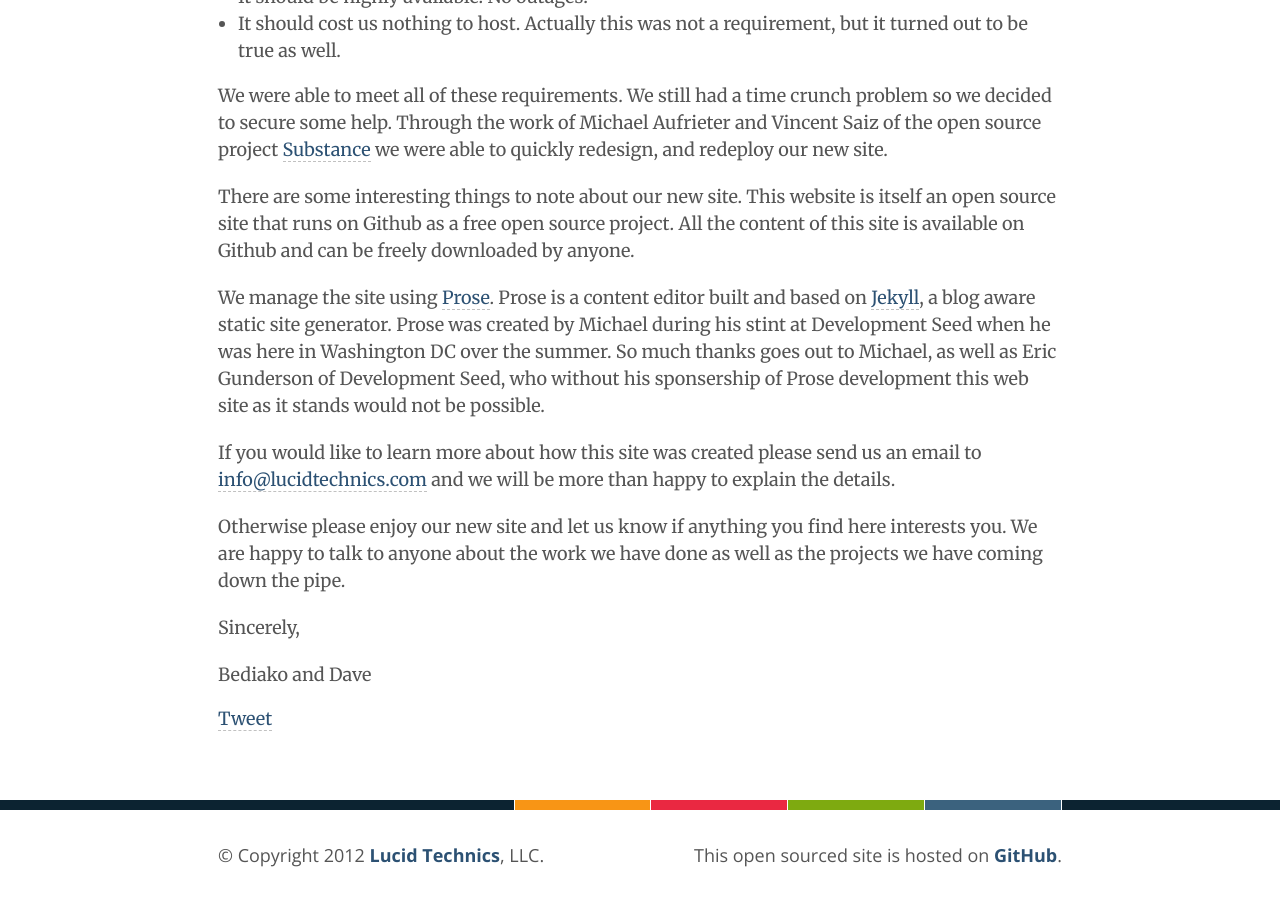
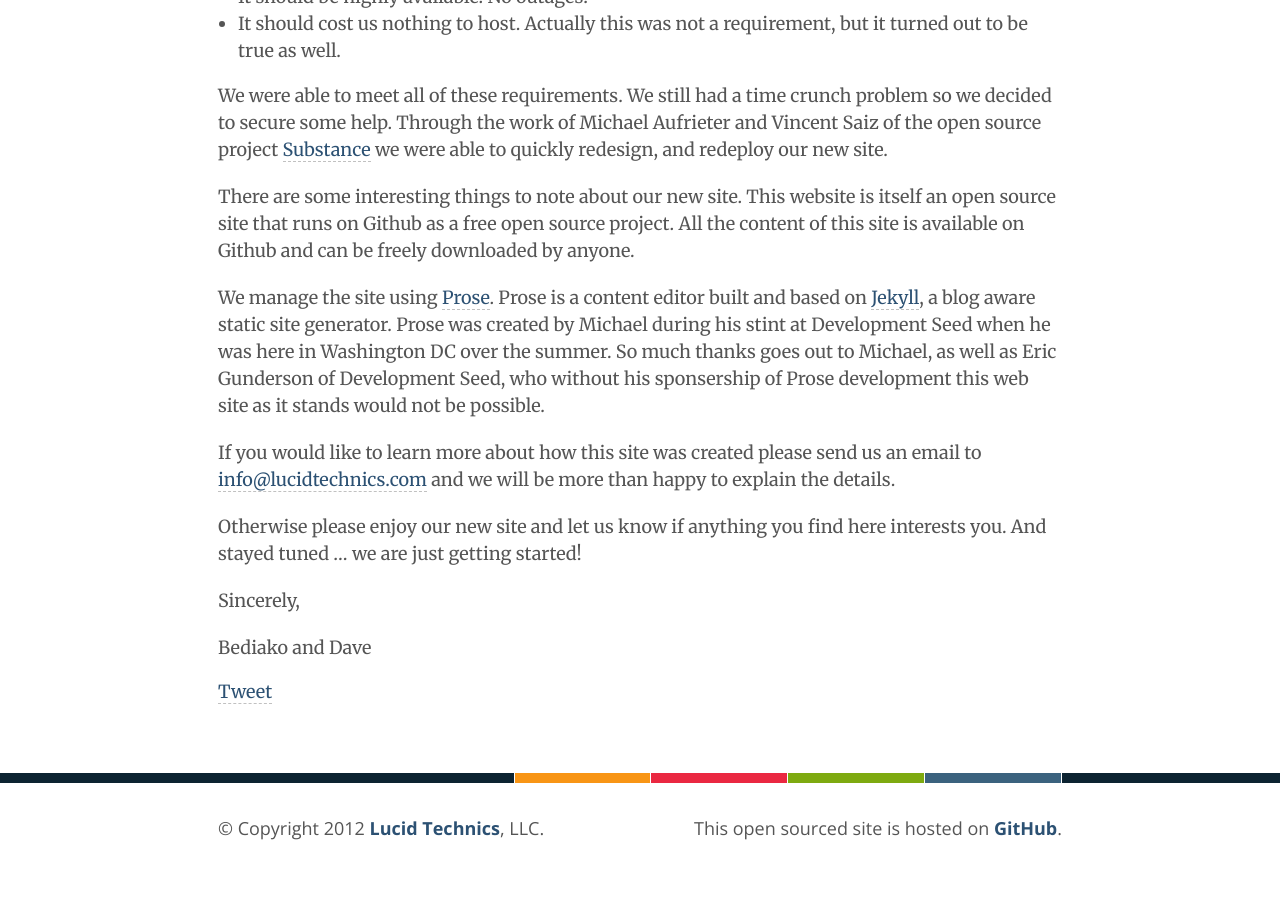
Before and after one commit to LucidTechnics/lucidtechnics.github.com, a Jekyll site: the page built from _posts/articles/2012-12-12-site-launch.md, in a window 1280 px wide and 900 px high, scrolled down 1215 px. Built offline with Jekyll 4.4.1, drawn with Linux system fonts in a browser that asks for light colours; nearby versions of some CDN libraries; comment, search, counter and statistics services are not loaded; after the commit the page ends 2088 px from its top, so only the background shows below that.

Commit message:
Updated _posts/articles/2012-12-12-site-launch.md

```diff
--- a/_posts/articles/2012-12-12-site-launch.md
+++ b/_posts/articles/2012-12-12-site-launch.md
@@ -32,7 +32,7 @@
 
 If you would like to learn more about how this site was created please send us an email to [info@lucidtechnics.com]("mailto:info@lucidtechnics.com") and we will be more than happy to explain the details.
 
-Otherwise please enjoy our new site and let us know if anything you find here interests you.  We are happy to talk to anyone about the work we have done as well as the projects we have coming down the pipe.
+Otherwise please enjoy our new site and let us know if anything you find here interests you.  And stayed tuned ... we are just getting started!
 
 Sincerely,
 
```
